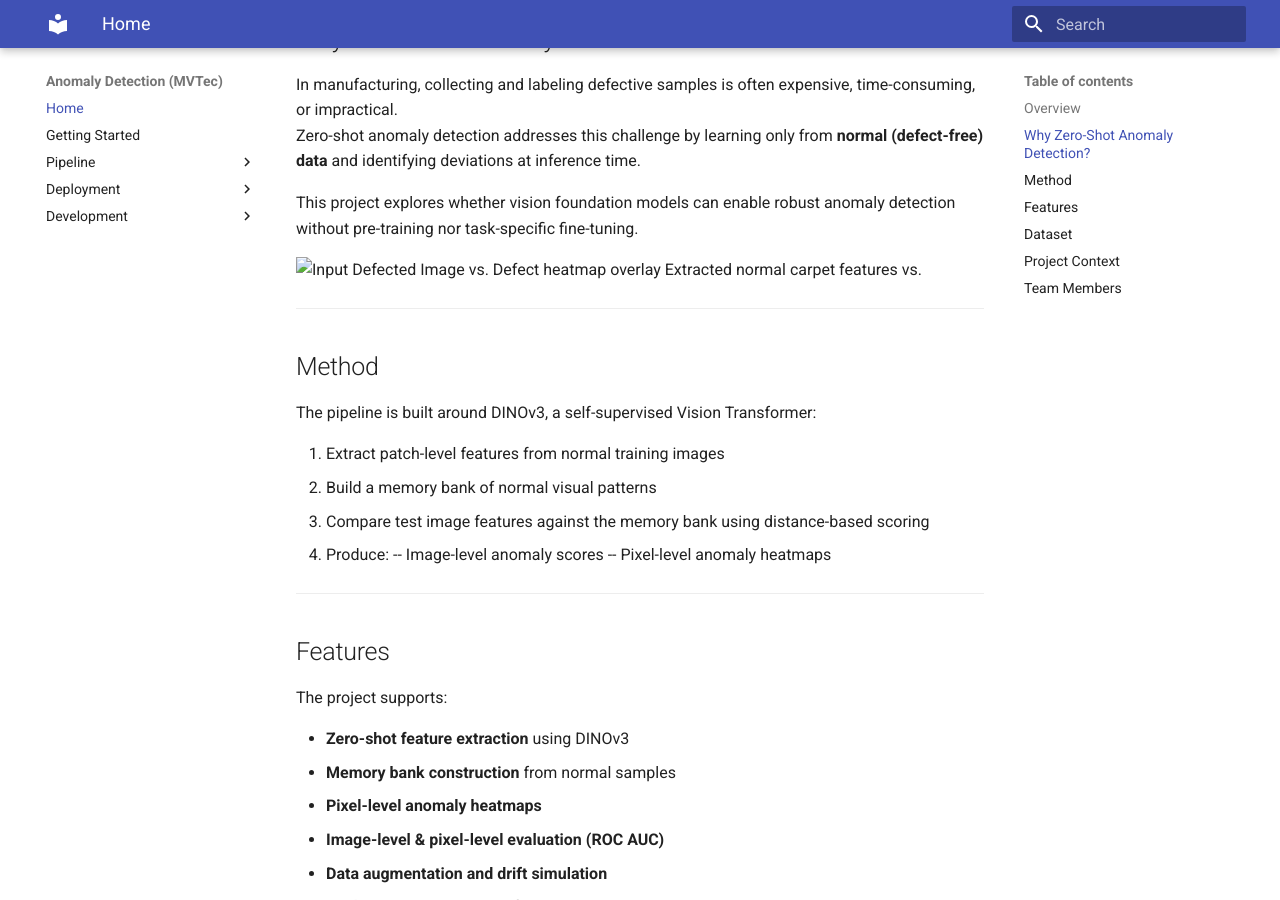
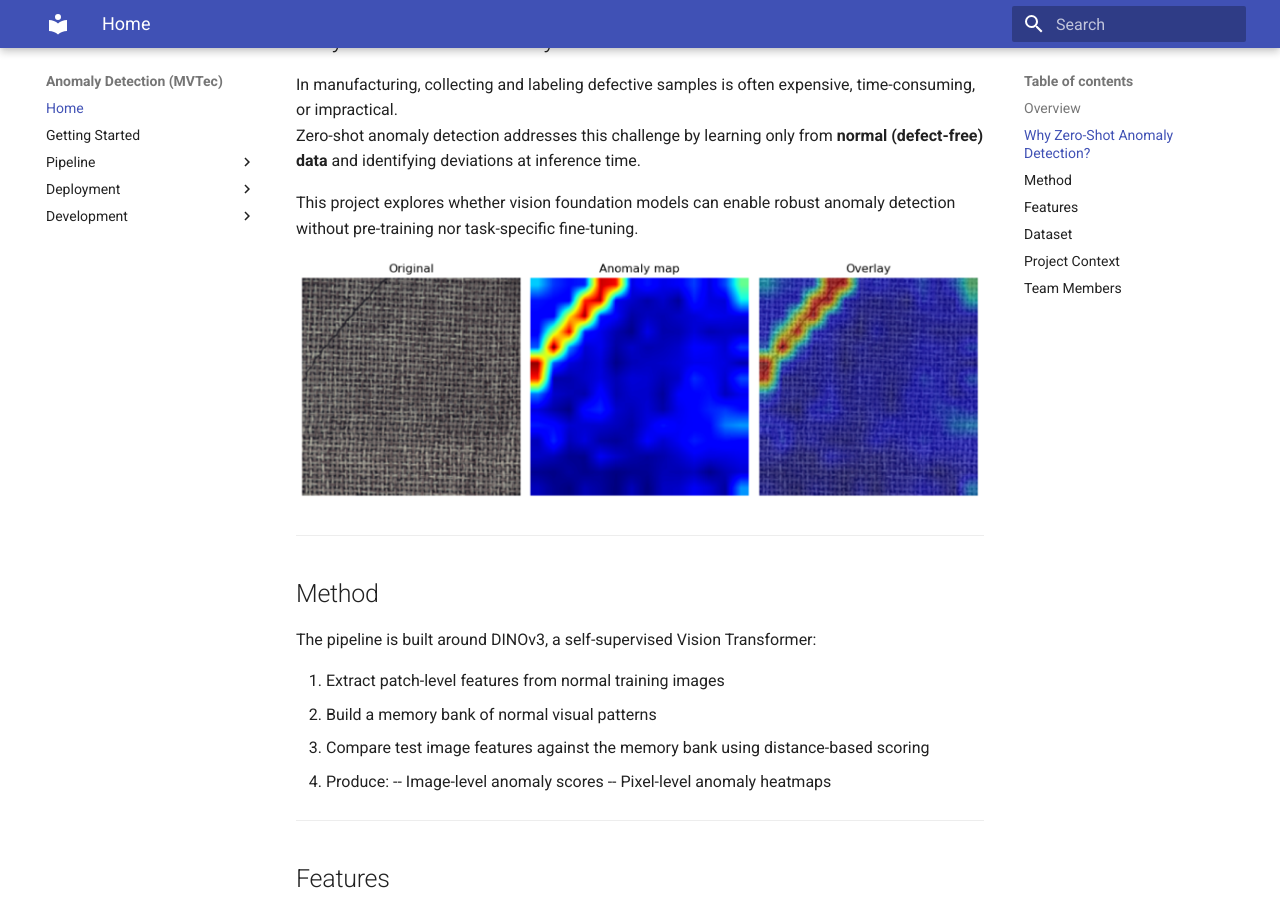
Before and after one commit to Kxlar/MLOPs_Project, an MkDocs documentation site: the page built from docs/source/index.md, in a window 1280 px wide and 900 px high, scrolled down 420 px. Built offline with MkDocs 1.6.1 and Material for MkDocs 9.7.7, drawn with Linux system fonts in a browser that asks for light colours.

Commit message:
Move anomaly detection figure into docs assets and fix link

```diff
--- a/docs/source/index.md
+++ b/docs/source/index.md
@@ -14,8 +14,7 @@ Zero-shot anomaly detection addresses this challenge by learning only from **nor
 
 This project explores whether vision foundation models can enable robust anomaly detection without pre-training nor task-specific fine-tuning.
 
-![Input Defected Image vs. Defect heatmap overlay](reports/figures/anomal_detection.png)
-Extracted normal carpet features vs.
+![Anomaly detection](assets/images/anomal_detection.png)
 
 
 ---
```
Also changed, not shown: reports/figures/anomal_detection.png (deleted).
